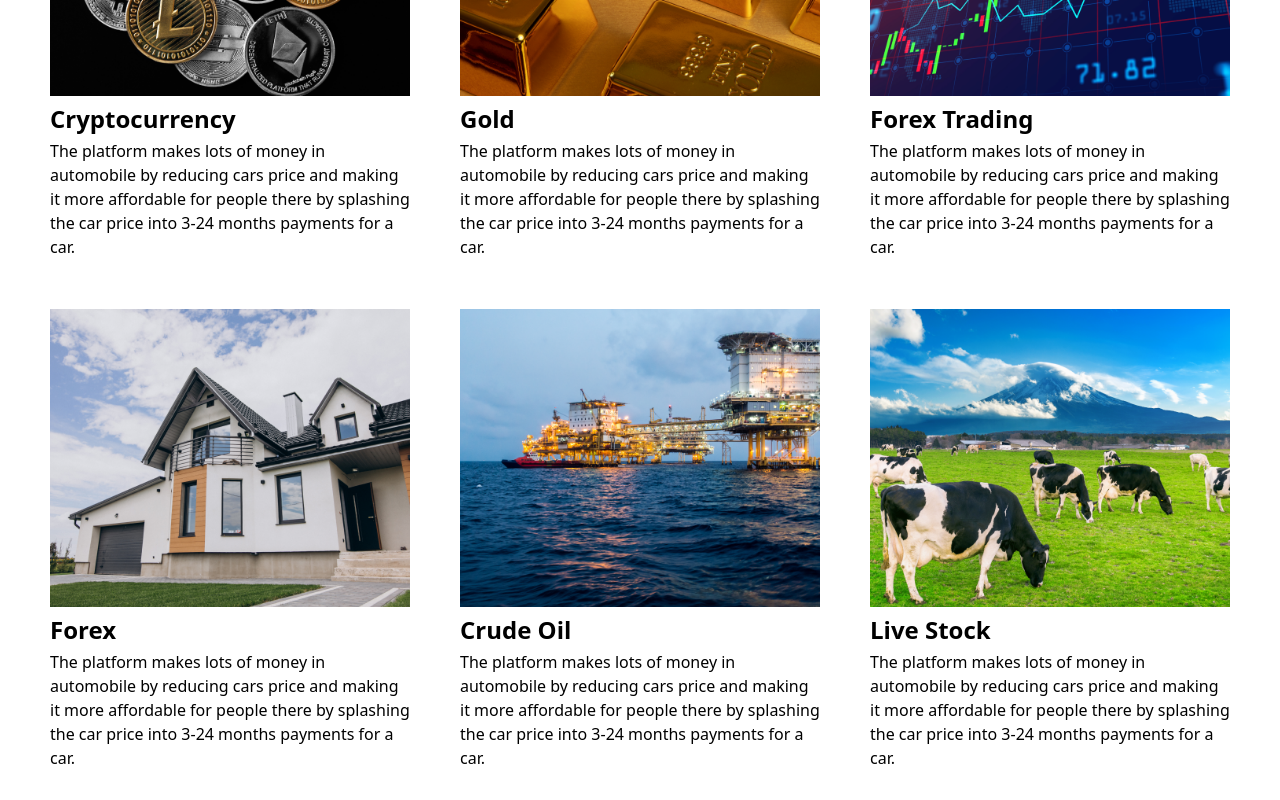
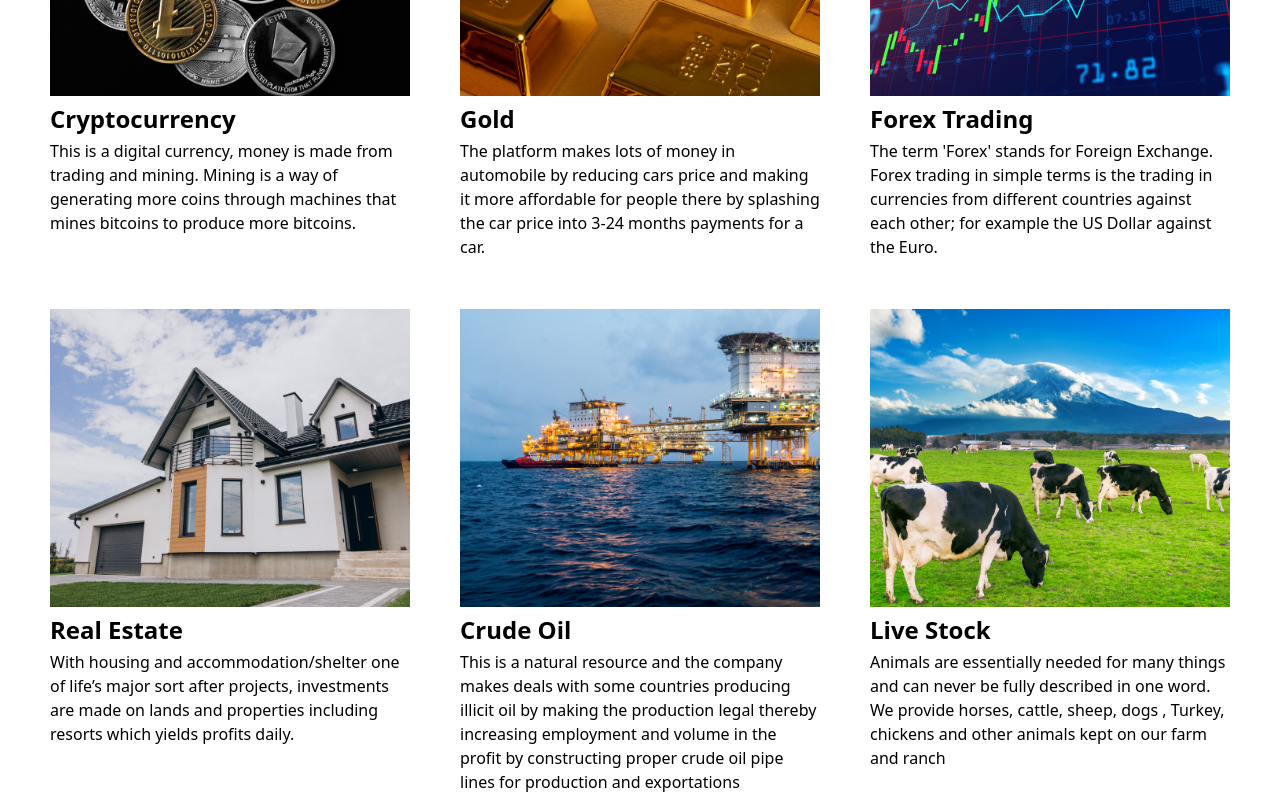
Before and after one commit to chosenvincent1/Landing-Page, a website: page public/index.html in a window 1280 px wide. Shown: the part 940-1740 px from the top of the page. Drawn offline with Linux system fonts and the light colour scheme.

Commit message:
Made Changes

```diff
--- a/public/index.html
+++ b/public/index.html
@@ -34,7 +34,7 @@
                 <div class="text-[#000000]">
                     <h2 class="text-[18px] mb-[2px] md:text-[24px] font-[600] ">Cryptocurrency</h2>
 
-                    <p>The platform makes lots of money in automobile by reducing cars price and making it more affordable for people there by splashing the car price into 3-24 months payments for a car. </p>
+                    <p>This is a digital currency, money is made from trading and mining. Mining is a way of generating more coins through machines that mines bitcoins to produce more bitcoins. </p>
                 </div>
             </div>
 
@@ -58,7 +58,7 @@
                 <div class="text-[#000000]">
                     <h2 class="text-[18px] mb-[2px] md:text-[24px] font-[600] ">Forex Trading</h2>
 
-                    <p>The platform makes lots of money in automobile by reducing cars price and making it more affordable for people there by splashing the car price into 3-24 months payments for a car. </p>
+                    <p>The term 'Forex' stands for Foreign Exchange. Forex trading in simple terms is the trading in currencies from different countries against each other; for example the US Dollar against the Euro.  </p>
                 </div>
             </div>
 
@@ -68,9 +68,9 @@
                     <img class="object-cover " src="./img/real-estate.png" alt="Real Estate">
                 </div>
                 <div class="text-[#000000]">
-                    <h2 class="text-[18px] mb-[2px] md:text-[24px] font-[600] ">Forex</h2>
+                    <h2 class="text-[18px] mb-[2px] md:text-[24px] font-[600] ">Real Estate</h2>
 
-                    <p>The platform makes lots of money in automobile by reducing cars price and making it more affordable for people there by splashing the car price into 3-24 months payments for a car. </p>
+                    <p>With housing and accommodation/shelter one of life’s major sort after projects, investments are made on lands and properties including resorts which yields profits daily. </p>
                 </div>
             </div>
 
@@ -82,7 +82,7 @@
                 <div class="text-[#000000]">
                     <h2 class="text-[18px] mb-[2px] md:text-[24px] font-[600] ">Crude Oil</h2>
 
-                    <p>The platform makes lots of money in automobile by reducing cars price and making it more affordable for people there by splashing the car price into 3-24 months payments for a car. </p>
+                    <p>This is a natural resource and the company makes deals with some countries producing illicit oil by making the production legal thereby increasing employment and volume in the profit by constructing proper crude oil pipe lines for production and exportations </p>
                 </div>
             </div>
 
@@ -94,7 +94,8 @@
                 <div class="text-[#000000]">
                     <h2 class="text-[18px] mb-[2px] md:text-[24px] font-[600] ">Live Stock</h2>
 
-                    <p>The platform makes lots of money in automobile by reducing cars price and making it more affordable for people there by splashing the car price into 3-24 months payments for a car. </p>
+                    <p>Animals are essentially needed for many things and can never be fully described in one word. We provide horses, cattle, sheep, dogs , Turkey, chickens and other animals kept on our farm and ranch
+                    </p>
                 </div>
             </div>
 
```
